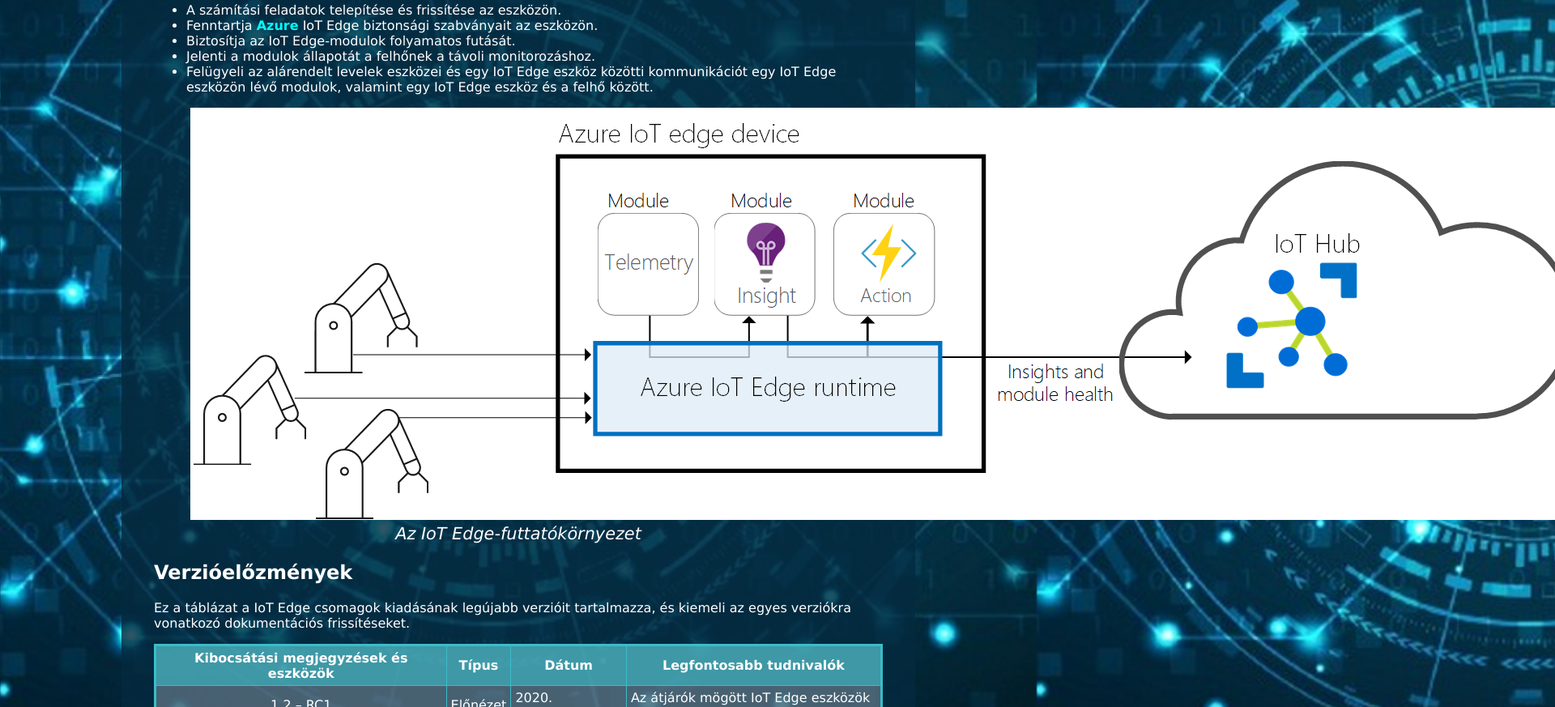
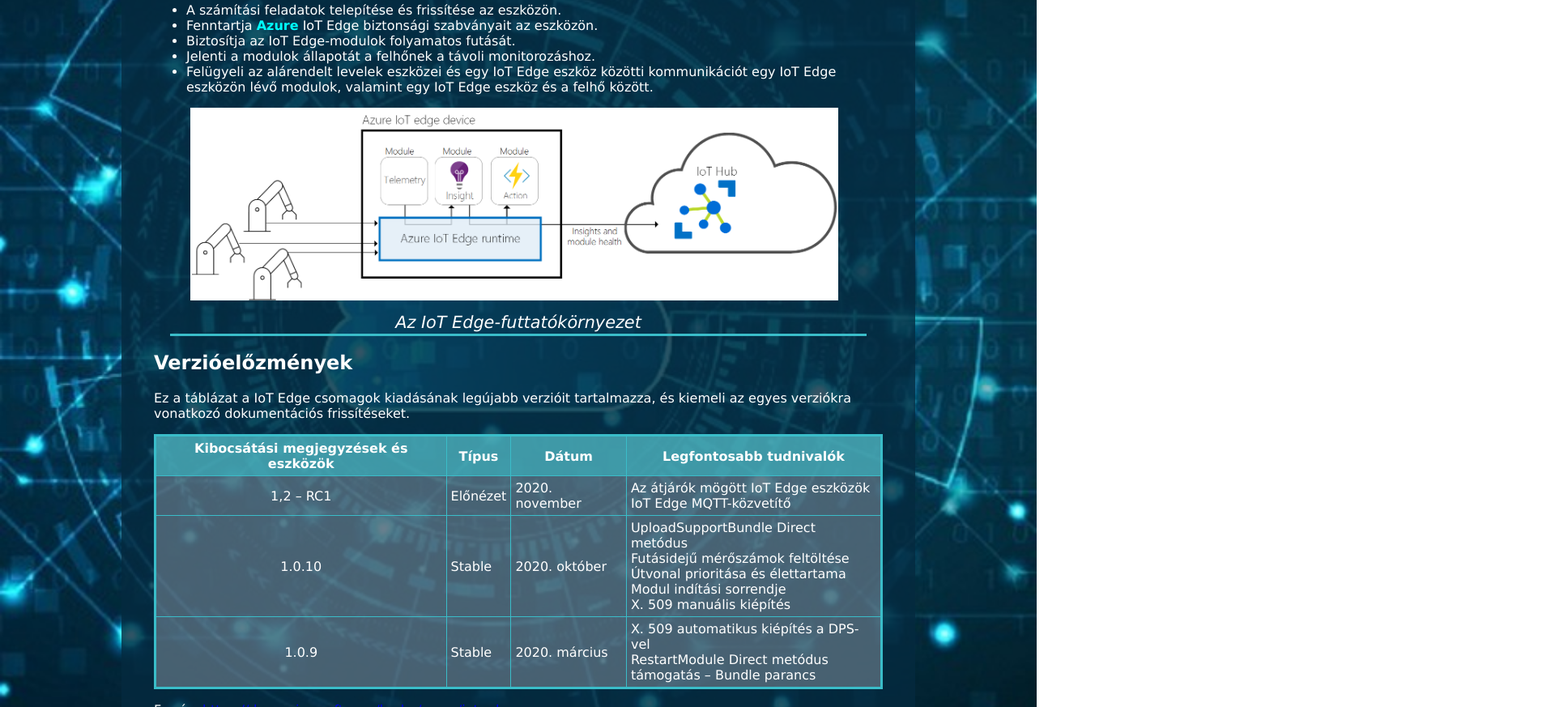
Before and after one commit to Citromszorny/Azure-IoT-Edge, a plain HTML site: page index.html in a window 1280 px wide. Shown: the part 454-1327 px from the top of the page at 81% size, 1920 px wide, since content can reach past the window. Drawn offline with Linux system fonts and the light colour scheme.

Commit message:
14.feladat

```diff
--- a/styles.css
+++ b/styles.css
@@ -55,3 +55,11 @@ span{
   margin-top: 20px;
   margin: auto;
 }
+.keret{
+
+  border-bottom: 3px solid rgb(58, 189, 201);
+}
+.keret img{
+  padding-bottom: 10px;
+  max-width: 800px;
+}
```
